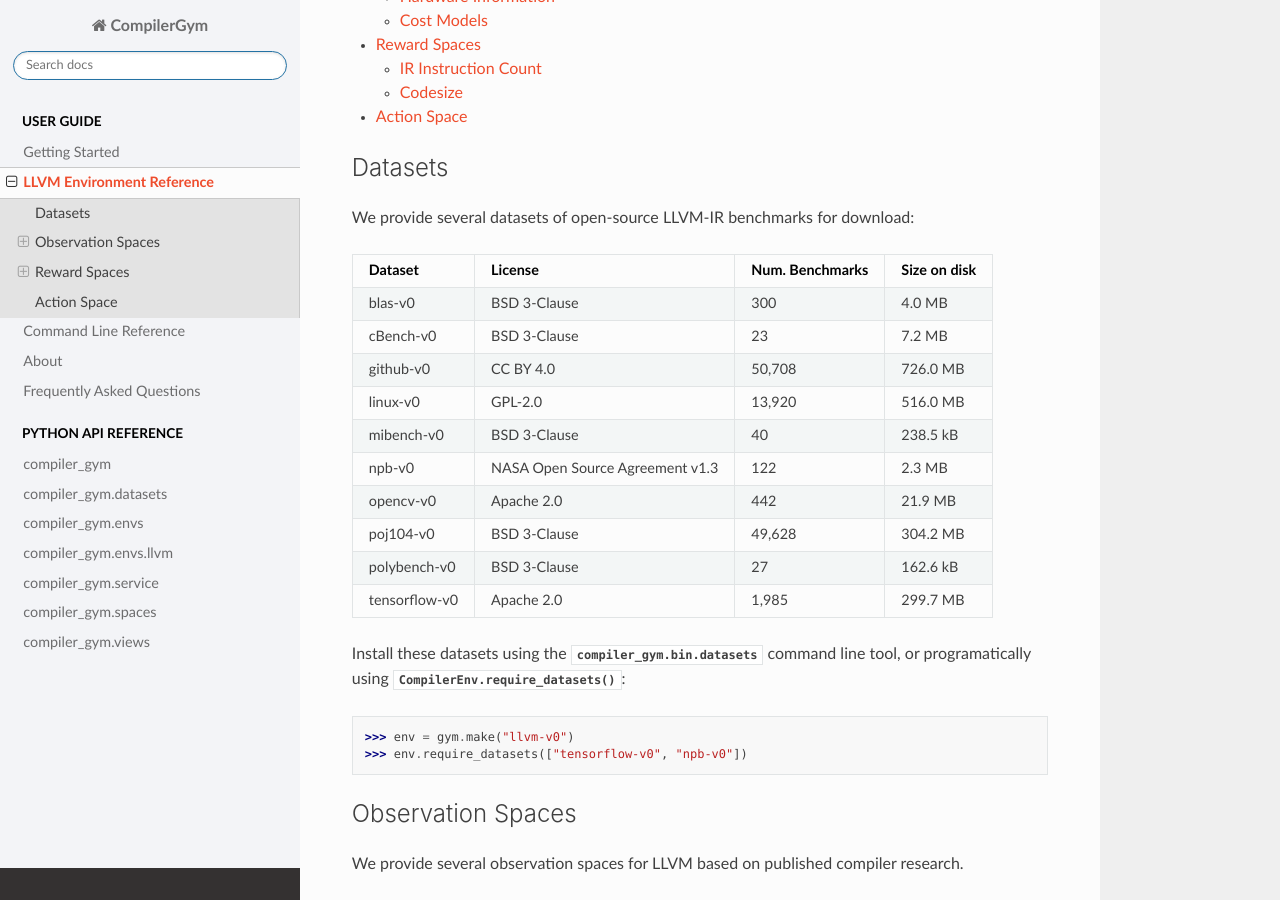
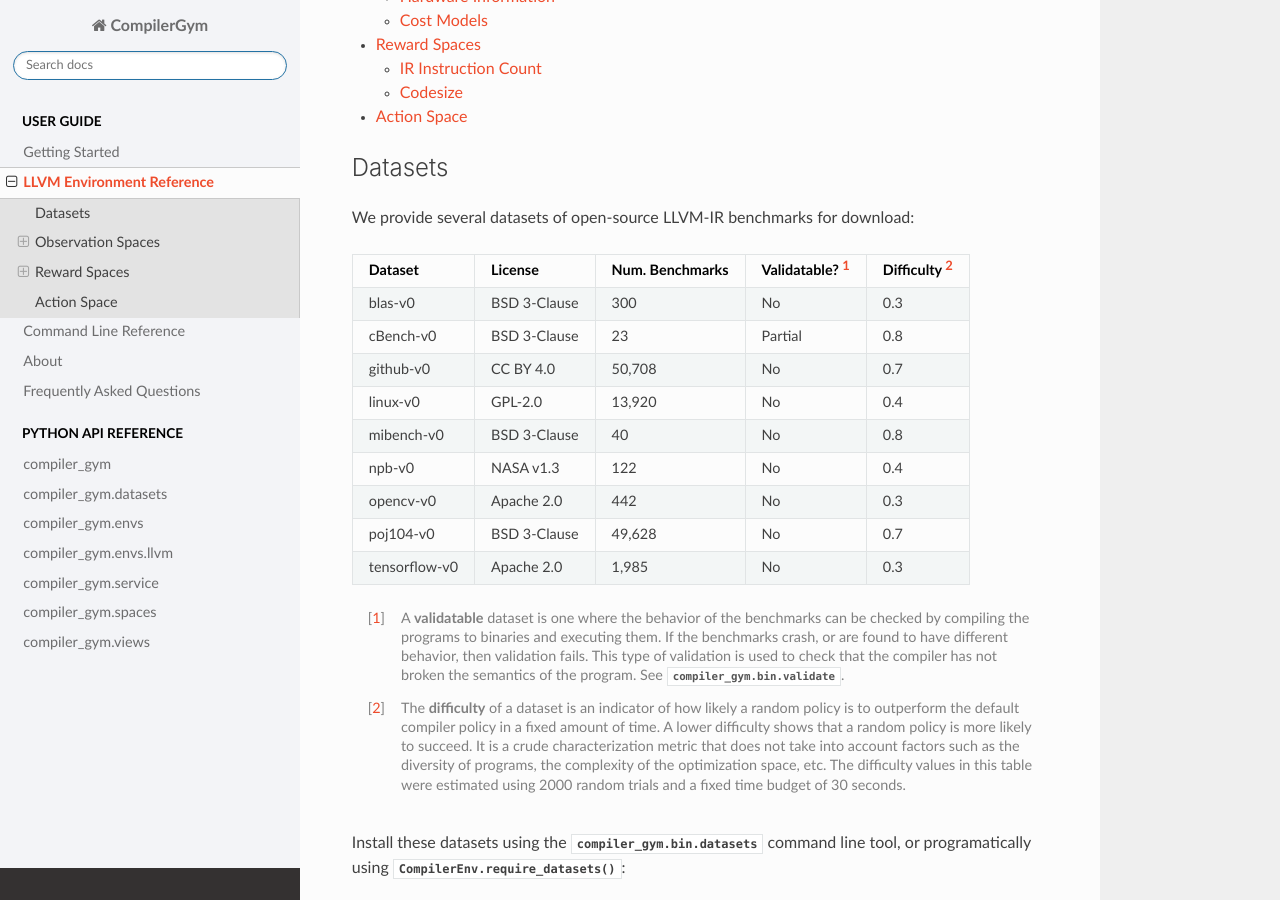
Before and after one commit to facebookresearch/CompilerGym, a Sphinx documentation site: the page built from docs/source/llvm/index.rst, in a window 1280 px wide and 900 px high, scrolled down 521 px. Built offline with Sphinx 7.4.7 and the Read the Docs theme 2.0.0, drawn with Linux system fonts in a browser that asks for light colours; pages that are not in the unit, such as notebooks, are missing from menus.

Commit message:
Add 'Validatable' and 'Difficulty' columns to LLVM dataset table.

```diff
--- a/docs/source/llvm/index.rst
+++ b/docs/source/llvm/index.rst
@@ -18,29 +18,42 @@
 
 We provide several datasets of open-source LLVM-IR benchmarks for download:
 
-+------------------------+---------------------------------+-----------------+----------------+
-| Dataset                | License                         | Num. Benchmarks | Size on disk   |
-+========================+=================================+=================+================+
-| blas-v0                | BSD 3-Clause                    | 300             | 4.0 MB         |
-+------------------------+---------------------------------+-----------------+----------------+
-| cBench-v0              | BSD 3-Clause                    | 23              | 7.2 MB         |
-+------------------------+---------------------------------+-----------------+----------------+
-| github-v0              | CC BY 4.0                       | 50,708          | 726.0 MB       |
-+------------------------+---------------------------------+-----------------+----------------+
-| linux-v0               | GPL-2.0                         | 13,920          | 516.0 MB       |
-+------------------------+---------------------------------+-----------------+----------------+
-| mibench-v0             | BSD 3-Clause                    | 40              | 238.5 kB       |
-+------------------------+---------------------------------+-----------------+----------------+
-| npb-v0                 | NASA Open Source Agreement v1.3 | 122             | 2.3 MB         |
-+------------------------+---------------------------------+-----------------+----------------+
-| opencv-v0              | Apache 2.0                      | 442             | 21.9 MB        |
-+------------------------+---------------------------------+-----------------+----------------+
-| poj104-v0              | BSD 3-Clause                    | 49,628          | 304.2 MB       |
-+------------------------+---------------------------------+-----------------+----------------+
-| polybench-v0           | BSD 3-Clause                    | 27              | 162.6 kB       |
-+------------------------+---------------------------------+-----------------+----------------+
-| tensorflow-v0          | Apache 2.0                      | 1,985           | 299.7 MB       |
-+------------------------+---------------------------------+-----------------+----------------+
++------------------------+--------------+-----------------+---------------------+-------------------+
+| Dataset                | License      | Num. Benchmarks | Validatable? [#f1]_ | Difficulty [#f2]_ |
++========================+==============+=================+=====================+===================+
+| blas-v0                | BSD 3-Clause | 300             | No                  | 0.3               |
++------------------------+--------------+-----------------+---------------------+-------------------+
+| cBench-v0              | BSD 3-Clause | 23              | Partial             | 0.8               |
++------------------------+--------------+-----------------+---------------------+-------------------+
+| github-v0              | CC BY 4.0    | 50,708          | No                  | 0.7               |
++------------------------+--------------+-----------------+---------------------+-------------------+
+| linux-v0               | GPL-2.0      | 13,920          | No                  | 0.4               |
++------------------------+--------------+-----------------+---------------------+-------------------+
+| mibench-v0             | BSD 3-Clause | 40              | No                  | 0.8               |
++------------------------+--------------+-----------------+---------------------+-------------------+
+| npb-v0                 | NASA v1.3    | 122             | No                  | 0.4               |
++------------------------+--------------+-----------------+---------------------+-------------------+
+| opencv-v0              | Apache 2.0   | 442             | No                  | 0.3               |
++------------------------+--------------+-----------------+---------------------+-------------------+
+| poj104-v0              | BSD 3-Clause | 49,628          | No                  | 0.7               |
++------------------------+--------------+-----------------+---------------------+-------------------+
+| tensorflow-v0          | Apache 2.0   | 1,985           | No                  | 0.3               |
++------------------------+--------------+-----------------+---------------------+-------------------+
+
+.. [#f1] A **validatable** dataset is one where the behavior of the benchmarks
+         can be checked by compiling the programs to binaries and executing
+         them. If the benchmarks crash, or are found to have different behavior,
+         then validation fails. This type of validation is used to check that
+         the compiler has not broken the semantics of the program.
+         See :mod:`compiler_gym.bin.validate`.
+.. [#f2] The **difficulty** of a dataset is an indicator of how likely a random
+         policy is to outperform the default compiler policy in a fixed amount
+         of time. A lower difficulty shows that a random policy is more likely
+         to succeed. It is a crude characterization metric that does not take
+         into account factors such as the diversity of programs, the complexity
+         of the optimization space, etc. The difficulty values in this table
+         were estimated using 2000 random trials and a fixed time budget of 30
+         seconds.
 
 Install these datasets using the :mod:`compiler_gym.bin.datasets` command line
 tool, or programatically using
```
